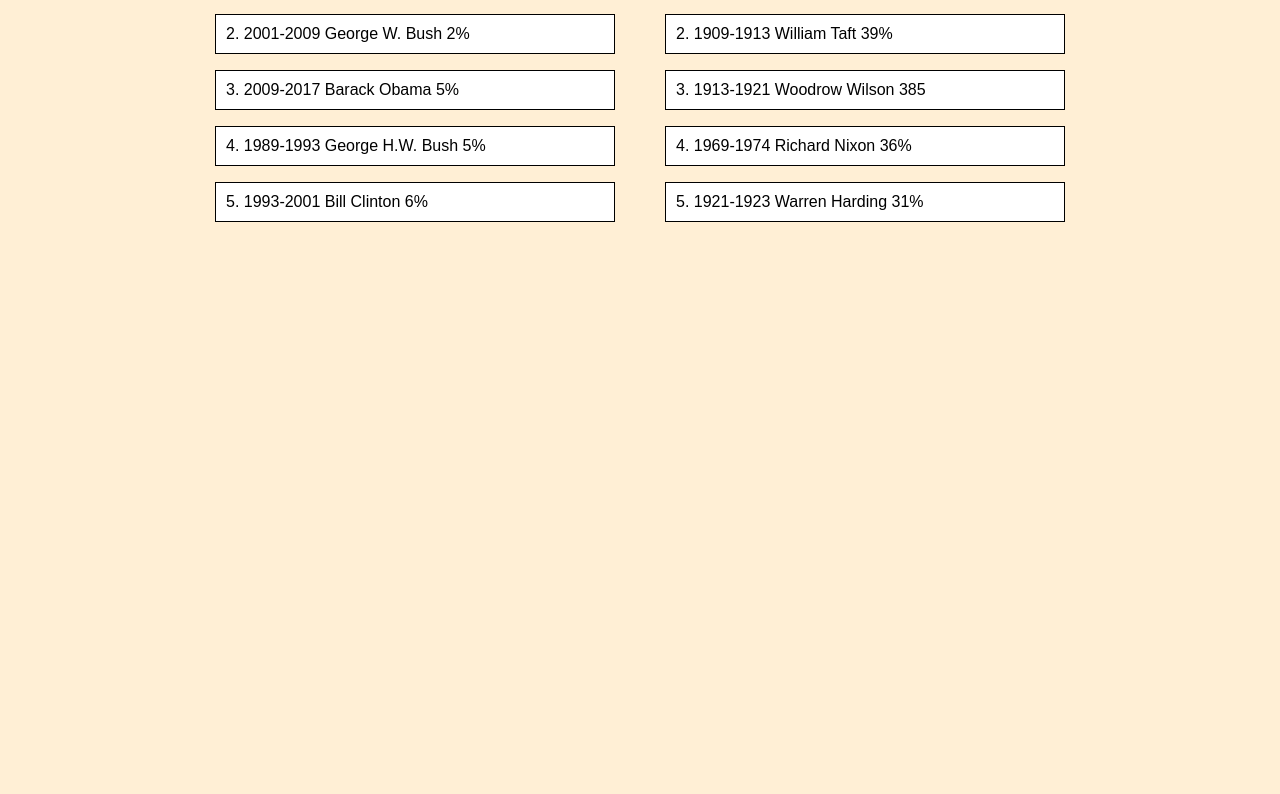
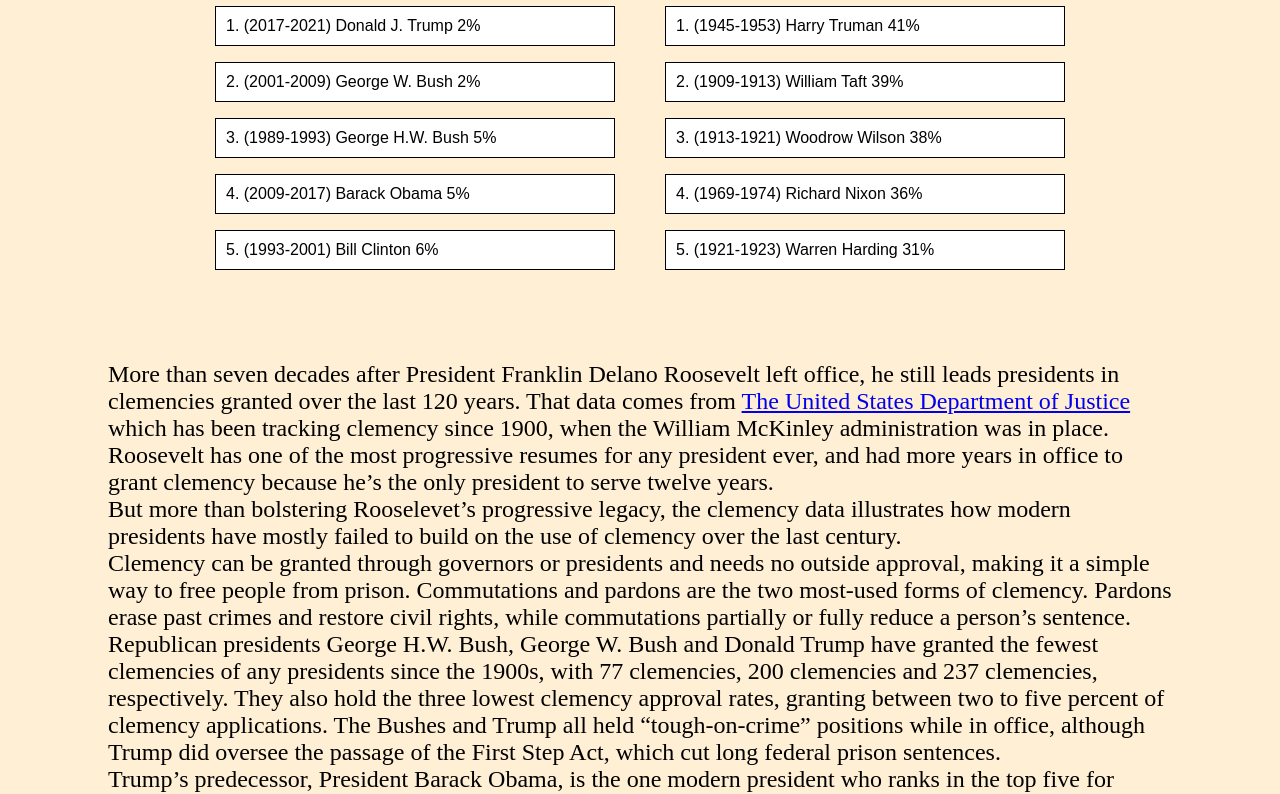
Before and after one commit to wlstayner/Assignment-One, a plain HTML site: page docs/index.html in a window 1280 px wide. Shown: the part 1087-1881 px from the top of the page. Before the commit the page ends 1358 px from the top, so only its background shows below. Drawn offline with Linux system fonts and the light colour scheme; files that its build step writes are made by us from their sources.

Commit message:
Update index.html

```diff
--- a/docs/index.html
+++ b/docs/index.html
@@ -1,4 +1,3 @@
-
 <!DOCTYPE html>
 <html lang="en" dir="ltr">
   <head>
@@ -13,7 +12,8 @@
 
     <h1>The Least And Most Forgiving Presidents</h1>
     <article>
-      <p></p>
+      <h2>By Wyatt Stayner</h2>
+
     </article>
       <!--Icon A-->
       <div class="flex-container">
@@ -22,10 +22,10 @@
           <div class="icon"><img src="image-folder/freedom.png" alt="Franklin D. Roosevelt leads the pack" alt="FDR granted clemency to more than 3,000 people" width="100"></div>
           <div class="ordered-list">
           <ol>1. (1933-1945) Franklin D. Roosevelt 3,796</ol>
-          <ol>2. 1913-1921 Woodrow Wilson 2,827</ol>
-          <ol>3. 1945-1953 Harry Truman 2,044</ol>
-          <ol>4. 2009-2017 Barack Obama	1,927</ol>
-          <ol>5. 1923-1929 Calvin Cooledge 1,691</ol>
+          <ol>2. (1913-1921) Woodrow Wilson 2,827</ol>
+          <ol>3. (1945-1953) Harry Truman 2,044</ol>
+          <ol>4. (2009-2017) Barack Obama	1,927</ol>
+          <ol>5. (1923-1929) Calvin Cooledge 1,691</ol>
           </div>
 
           </div>
@@ -36,11 +36,11 @@
             <h3>Fewest Clemencies Granted</h3>
             <img src="image-folder/bars.png" alt="H.W. Bush granted clemency to the fewest people" alt="Modern Republicans grant clemency less">
             <div class="ordered-list">
-            <ol>1. 1989-1993 George H.W. Bush	77</ol>
-            <ol>2. 2001-2009 George W. Bush	200</ol>
-            <ol>3. 2017-2021 Donald J. Trump 237</ol>
-            <ol>4. 1981-1989 Ronald Reagan 406</ol>
-            <ol>5. 1974-1977 Gerald Ford 409</ol>
+            <ol>1. (1989-1993) George H.W. Bush	77</ol>
+            <ol>2. (2001-2009) George W. Bush	200</ol>
+            <ol>3. (2017-2021) Donald J. Trump 237</ol>
+            <ol>4. (1981-1989) Ronald Reagan 406</ol>
+            <ol>5. (1974-1977) Gerald Ford 409</ol>
             </div>
           </div>
 
@@ -50,11 +50,11 @@
               <h3>Most Clemecy Applications</h3>
               <img src="image-folder/prison.png" alt="Prison has grown" alt="Clemency has increased">
               <div class="ordered-list">
-              <ol>1. 2009-2017 Barack Obama 36,544</ol>
-              <ol> 2. 1933-1945 Franklin D. Roosevelt 13,541</ol>
-              <ol> 3. 2017-2021 Donald J. Trump 11,611</ol>
-              <ol>  4. 2001-2009 George W. Bush	11,074</ol>
-              <ol>  5. 1923-1929 Calvin Cooledge 8,046</ol>
+              <ol>  1. (2009-2017) Barack Obama 36,544</ol>
+              <ol>  2. (1933-1945) Franklin D. Roosevelt 13,541</ol>
+              <ol>  3. (2017-2021) Donald J. Trump 11,611</ol>
+              <ol>  4. (2001-2009) George W. Bush	11,074</ol>
+              <ol>  5. (1923-1929) Calvin Cooledge 8,046</ol>
               </div>
             </div>
 
@@ -64,11 +64,11 @@
                   <h3>Fewest Clemecy Applications</h3>
                   <img src="image-folder/jail.png" alt="Prison has grown" alt="Clemency has increased">
                   <div class="ordered-list">
-                  <ol>  1. 1989-1993 George H.W. Bush 1,466</ol>
-                  <ol>  2. 1897-1901 William McKinley 1,473</ol>
-                  <ol>  3. 1974-1977 Gerald Ford 1,527</ol>
-                  <ol>  4. 1961-1963 John F. Kennedy 1,749</ol>
-                  <ol>  5. 1909-1913 William Taft 2,111</ol>
+                  <ol>  1. (1989-1993) George H.W. Bush 1,466</ol>
+                  <ol>  2. (1897-1901) William McKinley 1,473</ol>
+                  <ol>  3. (1974-1977) Gerald Ford 1,527</ol>
+                  <ol>  4. (1961-1963) John F. Kennedy 1,749</ol>
+                  <ol>  5. (1909-1913) William Taft 2,111</ol>
                   </div>
                 </div>
 
@@ -78,11 +78,11 @@
                   <h3>Lowest Clemency Approval Rates</h3>
                   <img src="image-folder/locked-up.png" alt="Trump has the lowest clemency percentage" alt="Trump pardoned ">
                   <div class="ordered-list">
-                  <ol>  1. 2017-2021 Donald J. Trump 2%</ol>
-                  <ol>  2. 2001-2009 George W. Bush 2%</ol>
-                  <ol>  3. 2009-2017 Barack Obama 5%</ol>
-                  <ol>  4. 1989-1993 George H.W. Bush 5%</ol>
-                  <ol>  5. 1993-2001 Bill Clinton 6%</ol>
+                  <ol>  1. (2017-2021) Donald J. Trump 2%</ol>
+                  <ol>  2. (2001-2009) George W. Bush 2%</ol>
+                  <ol>  3. (1989-1993) George H.W. Bush 5%</ol>
+                  <ol>  4. (2009-2017) Barack Obama 5%</ol>
+                  <ol>  5. (1993-2001) Bill Clinton 6%</ol>
                   </div>
                 </div>
 
@@ -92,13 +92,30 @@
                       <h3>Highest Clemency Approval Rates</h3>
                       <img src="image-folder/celebrate.png" alt="Trump has the lowest clemency percentage" alt="Trump pardoned ">
                       <div class="ordered-list">
-                      <ol>  1. 1945-1953 Harry Truman 41%</ol>
-                      <ol>  2. 1909-1913 William Taft 39%</ol>
-                      <ol>  3. 1913-1921 Woodrow Wilson 385</ol>
-                      <ol>  4. 1969-1974 Richard Nixon 36%</ol>
-                      <ol>  5. 1921-1923 Warren Harding 31%</ol>
+                      <ol>  1. (1945-1953) Harry Truman 41%</ol>
+                      <ol>  2. (1909-1913) William Taft 39%</ol>
+                      <ol>  3. (1913-1921) Woodrow Wilson 38%</ol>
+                      <ol>  4. (1969-1974) Richard Nixon 36%</ol>
+                      <ol>  5. (1921-1923) Warren Harding 31%</ol>
                       </div>
                       </div>
                     </div>
+<div class="text">
+<p>More than seven decades after President Franklin Delano Roosevelt left office, he still leads presidents in clemencies granted over the last 120 years.
+That data comes from <a href="https://www.justice.gov/pardon/clemency-statistics"> The United States Department of Justice </a> which has been tracking clemency since 1900, when the William McKinley administration was in place.
+<br> Roosevelt has one of the most progressive resumes for any president ever, and had more years in office to grant clemency because he’s the only president to serve twelve years.
+<br> But more than bolstering Rooselevet’s progressive legacy, the clemency data illustrates how modern presidents have mostly failed to build on the use of clemency over the last century.
+<br> Clemency can be granted through governors or presidents and needs no outside approval, making it a simple way to free people from prison.
+Commutations and pardons are the two most-used forms of clemency. Pardons erase past crimes and restore civil rights, while commutations partially or fully reduce a person’s sentence.
+<br> Republican presidents George H.W. Bush, George W. Bush and Donald Trump have granted the fewest clemencies of any presidents since the 1900s, with 77 clemencies, 200 clemencies and 237 clemencies, respectively.
+They also hold the three lowest clemency approval rates, granting between two to five percent of clemency applications.
+The Bushes and Trump all held “tough-on-crime” positions while in office, although Trump did oversee the passage of the First Step Act, which cut long federal prison sentences.
+<br> Trump’s predecessor, President Barack Obama, is the one modern president who ranks in the top five for clemencies granted, approving 1,927 clemencies. Still, Obama is tied with the elder Bush for the fourth lowest clemency approval rate (5 percent) since 1900.
+That’s in large part because Obama received 36,544 clemency applications, more than twice as much as Roosevelt — second most applications — and nearly 25 times as much as H.W. Bush, who received the fewest applications.
+Obama clemencies were split between 1,715 commutations and 212 pardons. It’s an odd combination, putting Obama in the bottom-five for pardons, but top-five for clemency.
+<br> Obama’s high clemency application amount and low approval percentage rate probably point to just how politically unwieldy clemency is. Presidential “tough-on-crime” stances took off under President Richard Nixon in the 1970s, and began America’s path to mass incarceration.
+<br> While laws passed under Obama and Trump have progressively reformed some of the country’s criminal justice system, even the most forgiving presidents in modern history are still susceptible to political blowback when they decide to free incarcerated people. And because of that, as you can see in the data, presidents still limit their clemency powers today.</p>
+</div>
+
   </body>
 </html>
```
